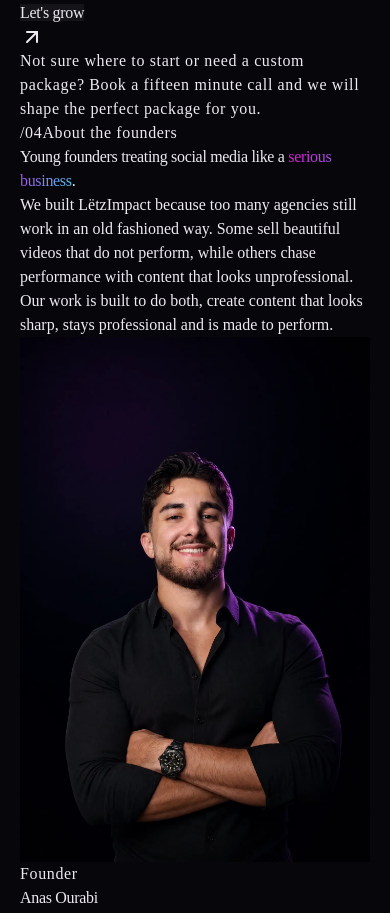
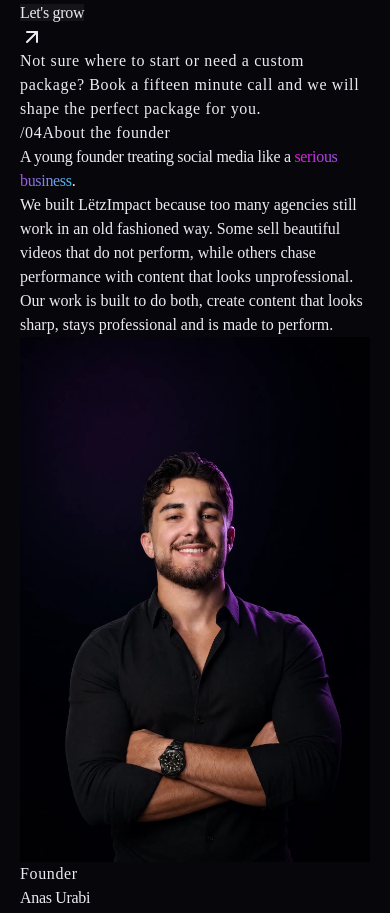
Before and after one commit to iBlameT8/letzimpact, a React (Vite) app in the folder client/: page / in a window 390 px wide. Shown: the part 11087-12000 px from the top of the page. Built offline with nearby package versions, Linux system fonts and the light colour scheme.

Commit message:
Remove co-founder from founders section

```diff
--- a/client/index.html
+++ b/client/index.html
@@ -122,8 +122,7 @@
               }
             ],
             "founder": [
-              { "@type": "Person", "name": "Anas", "jobTitle": "Co-Founder" },
-              { "@type": "Person", "name": "Dzenan", "jobTitle": "Co-Founder" }
+              { "@type": "Person", "name": "Anas Urabi", "jobTitle": "Founder" }
             ]
           },
           {
--- a/client/src/components/sections/Founders.tsx
+++ b/client/src/components/sections/Founders.tsx
@@ -1,12 +1,11 @@
 // LëtzImpact — Neon Atelier
-// Founders section: editorial double portrait spread.
+// Founder section: editorial portrait profile.
 
 import { motion } from "framer-motion";
 import { SectionLabel } from "@/components/sections/Services";
 import { useI18n } from "@/lib/i18n";
 
 const ANAS = "/founders/anas-ourabi.jpg";
-const DZENAN = "/founders/dzenan-skoko.png";
 
 export function Founders() {
   const { copy } = useI18n();
@@ -30,18 +29,12 @@ export function Founders() {
           </p>
         </div>
 
-        {/* Founder pair */}
-        <div className="mt-12 grid items-stretch gap-5 sm:mt-16 sm:gap-6 md:grid-cols-2">
+        {/* Founder profile */}
+        <div className="mt-12 max-w-xl sm:mt-16">
           <FounderCard
             img={ANAS}
-            name="Anas Ourabi"
+            name="Anas Urabi"
             role={copy.founders.founderRole}
-            offset
-          />
-          <FounderCard
-            img={DZENAN}
-            name="Dzenan Skoko"
-            role={copy.founders.coFounderRole}
           />
         </div>
 
--- a/client/src/lib/i18n.tsx
+++ b/client/src/lib/i18n.tsx
@@ -296,13 +296,12 @@ export const COPY = {
       ],
     },
     founders: {
-      label: "About the founders",
-      heading: "Young founders treating social media like a",
+      label: "About the founder",
+      heading: "A young founder treating social media like a",
       highlight: "serious business",
       intro:
         "We built LëtzImpact because too many agencies still work in an old fashioned way. Some sell beautiful videos that do not perform, while others chase performance with content that looks unprofessional. Our work is built to do both, create content that looks sharp, stays professional and is made to perform.",
       founderRole: "Founder",
-      coFounderRole: "Co founder",
       values: [
         {
           k: "Clear strategy",
@@ -659,13 +658,12 @@ export const COPY = {
       ],
     },
     founders: {
-      label: "À propos des fondateurs",
-      heading: "De jeunes fondateurs qui traitent le social media comme une",
+      label: "À propos du fondateur",
+      heading: "Un jeune fondateur qui traite le social media comme une",
       highlight: "entreprise sérieuse",
       intro:
         "Nous avons créé LëtzImpact parce que trop d'agences travaillent encore de façon ancienne. Certaines vendent de belles vidéos qui ne performent pas, tandis que d'autres cherchent la performance avec du contenu qui manque de professionnalisme. Notre travail réunit les deux, un contenu propre, professionnel et pensé pour performer.",
       founderRole: "Fondateur",
-      coFounderRole: "Co fondateur",
       values: [
         {
           k: "Stratégie claire",
@@ -1022,13 +1020,12 @@ export const COPY = {
       ],
     },
     founders: {
-      label: "Iwwer d'Grënner",
-      heading: "Jonk Grënner déi Social Media féiere wéi e",
+      label: "Iwwer de Grënner",
+      heading: "E jonke Grënner dee Social Media féiert wéi e",
       highlight: "seriéise Betrib",
       intro:
         "Mir hunn LëtzImpact gegrënnt, well ze vill Agencen nach almodësch schaffen. Déi eng verkafe schéi Videoen, déi net performen, an déi aner sichen nëmmen no Performance mat Inhalt, dee net professionell wierkt. Mir bréngen déi zwou Säiten zesummen, propperen Inhalt, professionell presentéiert a gemaach fir ze performen.",
       founderRole: "Grënner",
-      coFounderRole: "Matgrënner",
       values: [
         {
           k: "Kloer Strategie",
```
Also changed, not shown: client/public/founders/dzenan-skoko.png (deleted).
